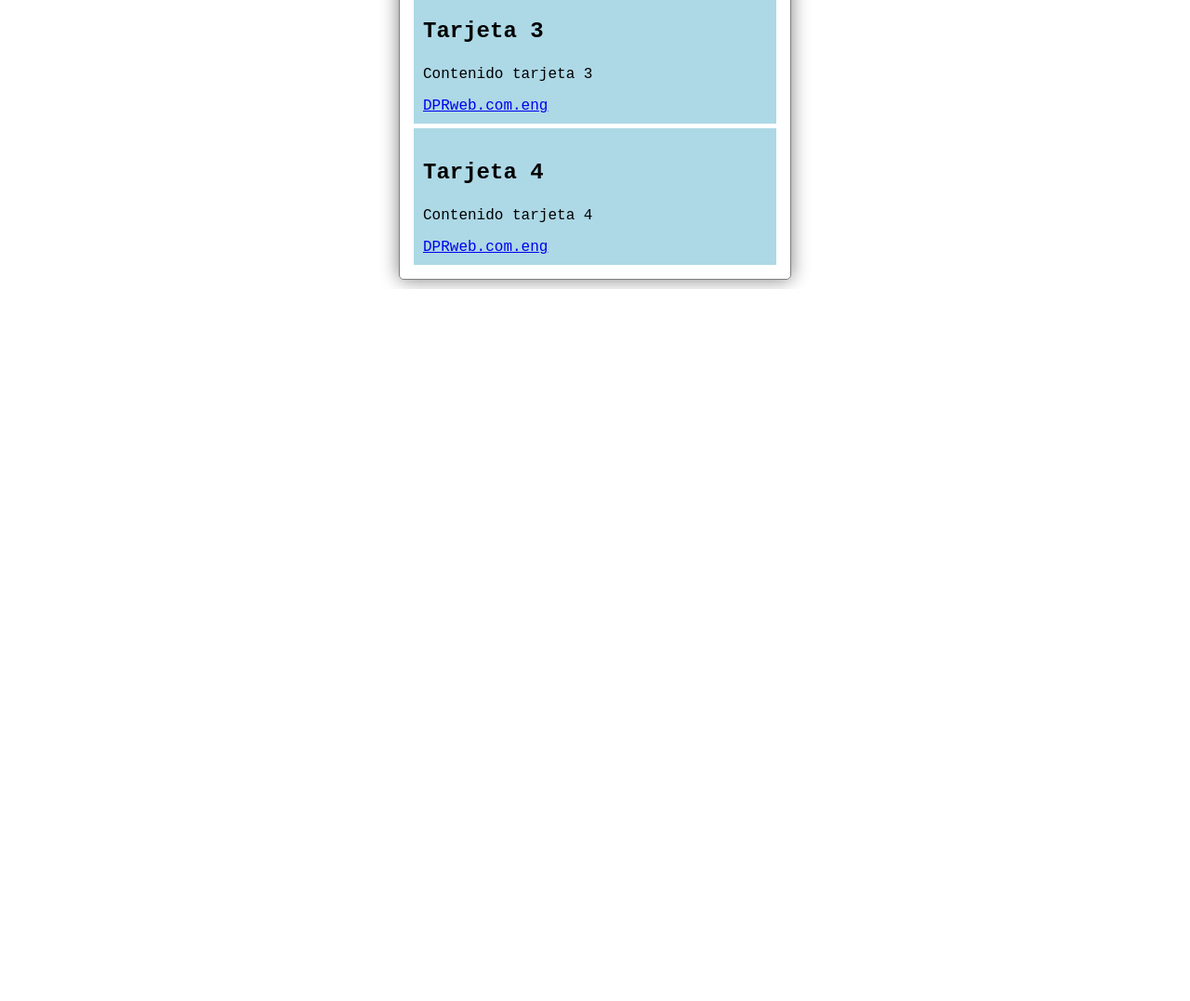
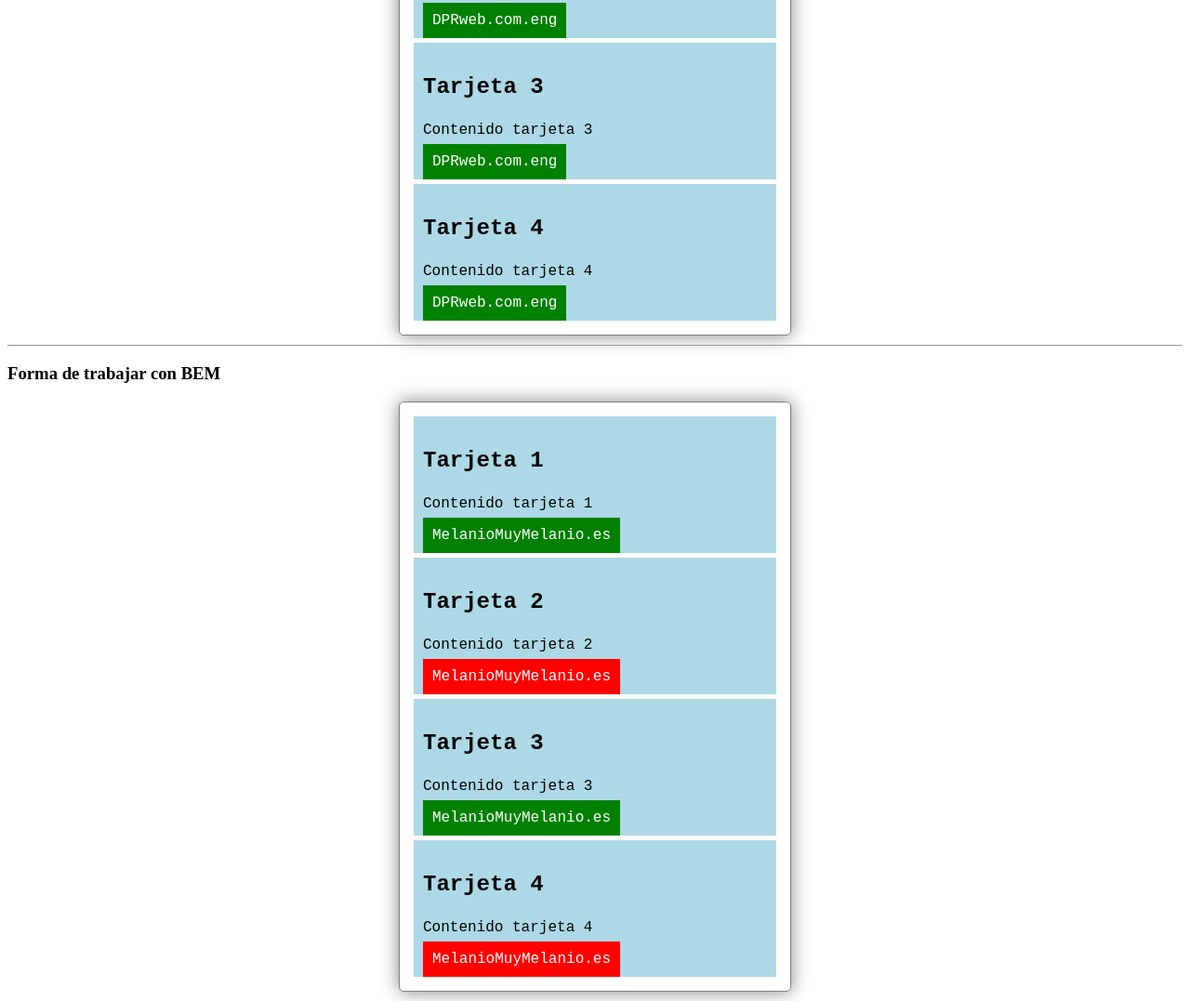
Before and after one commit to MelVite/proyectosDesarrolloWeb, a plain HTML site: page master-CSS-Avanzado/01-BEM/index.html in a window 1280 px wide. Shown: the part 640-1717 px from the top of the page at 93% size. Before the commit the page ends 951 px from the top, so only its background shows below. Drawn offline with Linux system fonts and the light colour scheme.

Commit message:
Estamos en CSS avanzado

```diff
--- a/master-CSS-Avanzado/01-BEM/index.html
+++ b/master-CSS-Avanzado/01-BEM/index.html
@@ -13,8 +13,10 @@
     <p><b>Es una forma de nombrar las clases.</b></p>
     <p>Para su aplicación se usa <b>siempre CLASS</b> en lugar de ID.</p>
     <h5>Sintaxis</h5>
-    <code>.bloque_elemento--modificador</code>
+    <code>.bloque__elemento--modificador</code>
 
+    <hr>
+    <h3>Forma clásica de trabajar</h3>
     <section class="cards">
         <div class="card">
             <h3>Tarjeta 1</h3>
@@ -39,6 +41,35 @@
             <p>Contenido tarjeta 4</p>
             <a href="#">DPRweb.com.eng</a>
         </div>
+    </section>
+
+    <hr>
+
+    <h3>Forma de trabajar con BEM</h3>
+    <section class="cardsBEM"> <!--cardsBEM es el BLOQUE-->
+        <article class="cards__card"> <!--tenemos aquí Bloque__elemento-->
+            <h3 class="card__title">Tarjeta 1</h3>
+            <p class="card__content">Contenido tarjeta 1</p>
+            <a href="#" class="card__link">MelanioMuyMelanio.es</a>
+        </article>
+
+        <article class="cards__card">
+            <h3 class="card__title">Tarjeta 2</h3>
+            <p class="card__content">Contenido tarjeta 2</p>
+            <a href="#" class="card__link card__link--rojo">MelanioMuyMelanio.es</a>
+        </article>
+
+        <article class="cards__card">
+            <h3 class="card__title">Tarjeta 3</h3>
+            <p class="card__content">Contenido tarjeta 3</p>
+            <a href="#" class="card__link">MelanioMuyMelanio.es</a>
+        </article>
+
+        <article class="cards__card">
+            <h3 class="card__title">Tarjeta 4</h3>
+            <p class="card__content">Contenido tarjeta 4</p>
+            <a href="#" class="card__link card__link--rojo">MelanioMuyMelanio.es</a
+        </article>
 
     </section>
 </body>
--- a/master-CSS-Avanzado/01-BEM/styles.css
+++ b/master-CSS-Avanzado/01-BEM/styles.css
@@ -26,7 +26,48 @@ Su sintaxis es: .bloque_elemento--modificador
 }
 
 /* Darle estilo a la tarjeta 3 */
+/* .cards y .card es en contexto mientras h3 es el key selector */
 .cards .card h3{
     font-size: 24px;
     font-weight: bold;
 }
+
+.cards .card a {
+    padding: 10px;
+    background-color: green;
+    color: white;
+    text-decoration: none;
+}
+
+/* Forma de trabajar con BEM */
+.cardsBEM {
+    width: 400px;
+    margin: 10px auto;
+    padding: 10px;
+    border: 1px solid gray;
+    box-shadow: 0px 0px 20px gray;
+    border-radius: 5px;
+}
+
+.cards__card {
+    font-family: 'Courier New', Courier, monospace;
+    padding: 10px;
+    margin: 5px;
+    background-color: lightblue;
+}
+
+.card__title{
+    font-size: 24px;
+    font-weight: bold;
+}
+
+.card__link {
+    padding: 10px;
+    background-color: green;
+    color: white;
+    text-decoration: none;
+}
+
+.card__link--rojo {
+    background-color: red;
+}
--- /dev/null
+++ b/master-CSS-Avanzado/02-Variables/styles.css
@@ -0,0 +1,20 @@
+body {
+    background-color: rgb(219, 203, 234);
+}
+
+:root{
+    --nombre-variable: #7d009c;
+    --fuente: Arial, Verdana;
+    --fuente-size: 45px;
+}
+
+/* Forma de aplicar las variables */
+h1 {
+    color: var(--nombre-variable);
+    font-family: var(--fuente);
+    font-size: var(--fuente-size);
+}
+
+p {
+    font-family: var(--fuente);
+}
--- /dev/null
+++ b/master-CSS-Avanzado/03-box-sizing/styles.css
@@ -0,0 +1,16 @@
+body {
+    font-family: Arial, Helvetica, sans-serif;
+}
+
+.caja {
+    font-family: 'Courier New', Courier, monospace;
+    width: 300px;
+    height: 180px;
+    margin: 30px auto;
+    border: 1px solid gray;
+    border-radius: 10px;
+    box-shadow: 0px 0px 10px gray;
+    text-align: center;
+    background-color: cadetblue;
+    color: white;
+}
```
Also changed, not shown: master-CSS-Avanzado/02-Variables/index.html (added, +32 -0 lines), master-CSS-Avanzado/03-box-sizing/index.html (added, +19 -0 lines).
